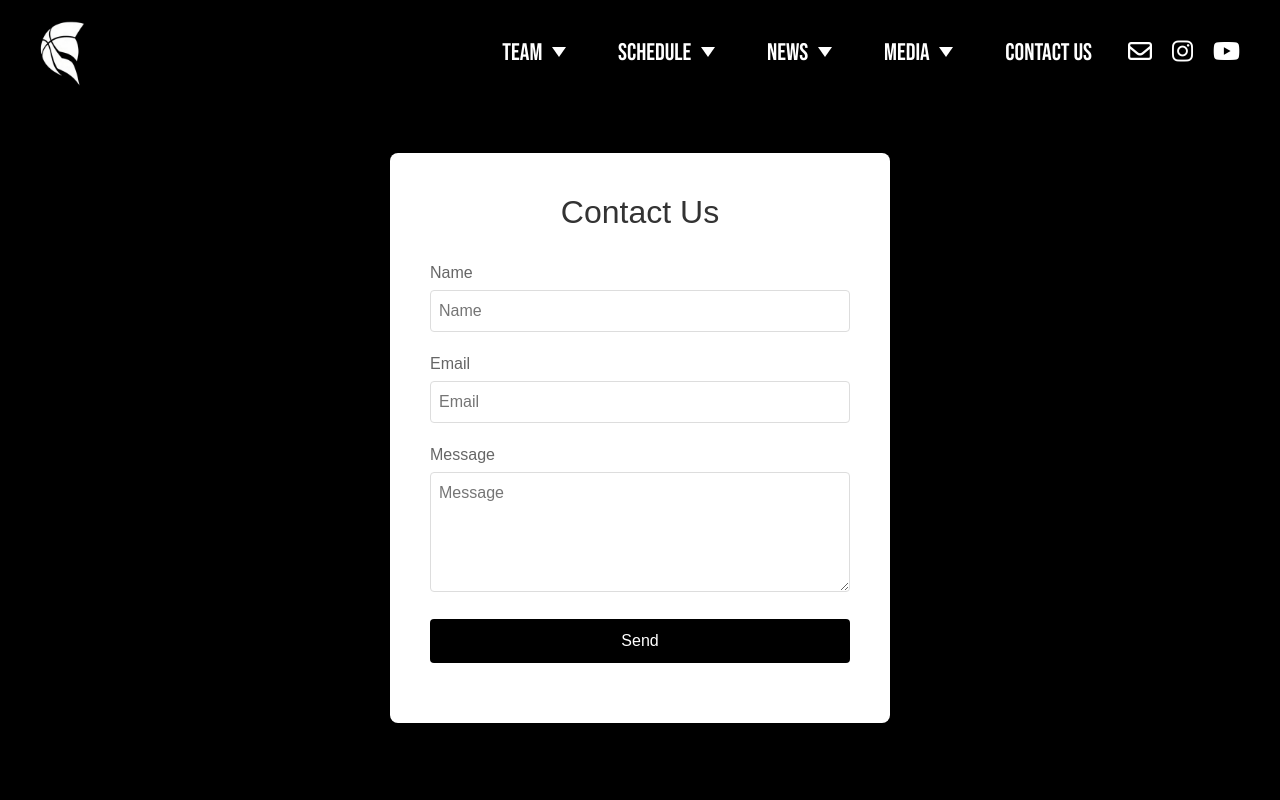
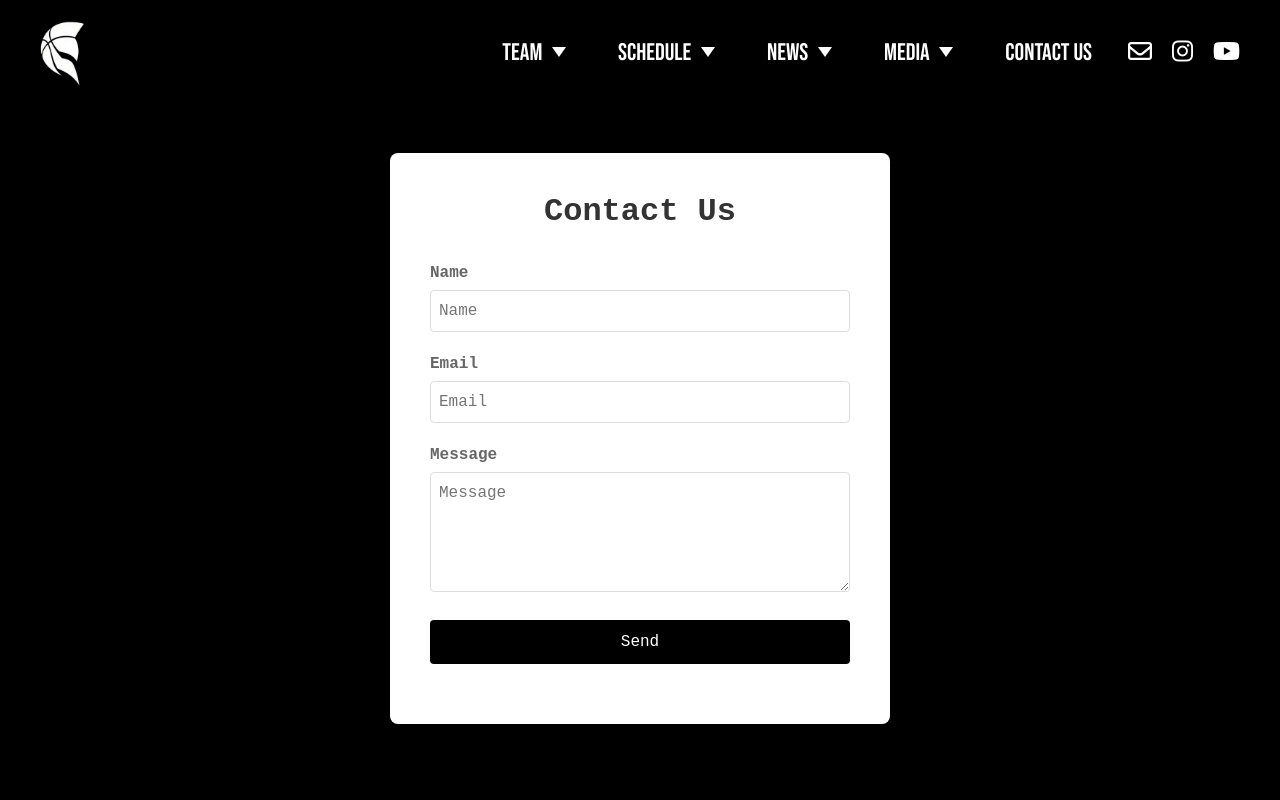
Before and after one commit to Joseph-Rhodes/wkwarriors.github.io, a React (Create React App) app in the folder wkwarriors-website/: page /contact in a window 1280 px wide. Shown: the top 800 px of the page. Built offline with nearby package versions, Linux system fonts and the light colour scheme.

Commit message:
Contact Finished

```diff
--- a/wkwarriors-website/src/Components/Contact/Contact.css
+++ b/wkwarriors-website/src/Components/Contact/Contact.css
@@ -7,6 +7,7 @@
 }
 
 form {
+  font-family: 'Courier New', Courier, monospace;
   background: white;
   padding: 40px;
   border-radius: 8px;
@@ -17,6 +18,7 @@ form {
 
 h2 {
   text-align: center;
+  font-weight: bold;
   margin-bottom: 30px;
   color: #333;
 }
@@ -29,6 +31,7 @@ label {
   display: block;
   margin-bottom: 5px;
   color: #666;
+  font-weight: bold;
 }
 
 input[type="text"],
--- a/wkwarriors-website/src/Components/Contact/Contact.js
+++ b/wkwarriors-website/src/Components/Contact/Contact.js
@@ -44,7 +44,7 @@ const Contact = () => {
         </div>
         <div className="inputBox">
           <label>Message</label>
-          <textarea placeholder='Message' name='message' required></textarea>
+          <textarea placeholder='Message' name='Message' required></textarea>
         </div>
         <div className="inputBox">
           <input type="submit" value="Send" />
```
